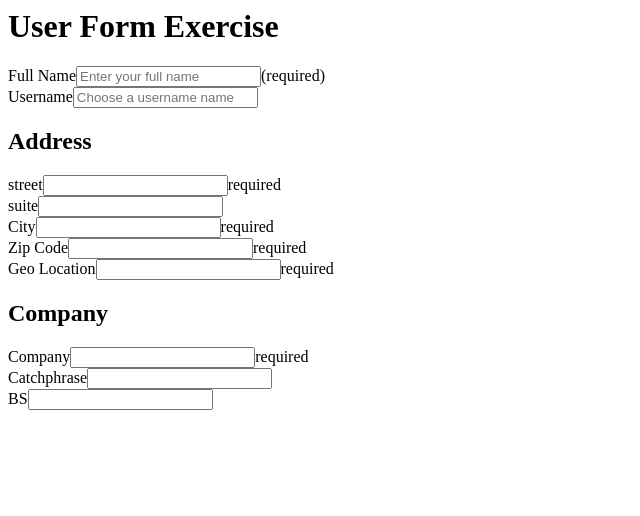
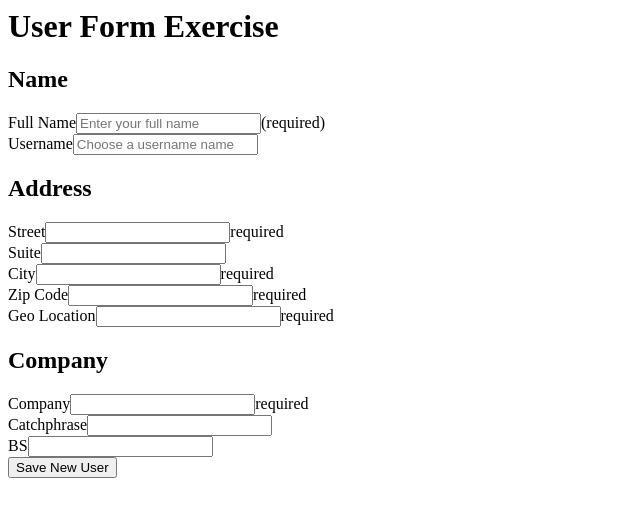
Before and after one commit to dm-creations/angular-user-management-v2, an Angular app: page / in a window 1280 px wide. Shown: the top 516 px of the page, without its empty margins (0-640 px from the left). Built offline with nearby package versions, Linux system fonts and the light colour scheme.

Commit message:
New Button Form Send

```diff
--- a/src/app/user-form/user-form.component.html
+++ b/src/app/user-form/user-form.component.html
@@ -1,4 +1,5 @@
 <form>
+  <h2>Name</h2>
   <div>
     <label for="name">Full Name</label>
     <input name="name" placeholder="Enter your full name"/>
@@ -10,12 +11,12 @@
   </div>
   <h2>Address</h2>
   <div>
-    <label for="street">street</label>
+    <label for="street">Street</label>
     <input name="street"/>
     <span>required</span>
   </div>
   <div>
-    <label for="suite">suite</label>
+    <label for="suite">Suite</label>
     <input name="suite"/>
   </div>
   <div>
@@ -47,5 +48,5 @@
     <label for="bs">BS</label>
     <input name="bs"/>
   </div>
-
+  <button type="submit">Save New User</button>
 </form>
```
